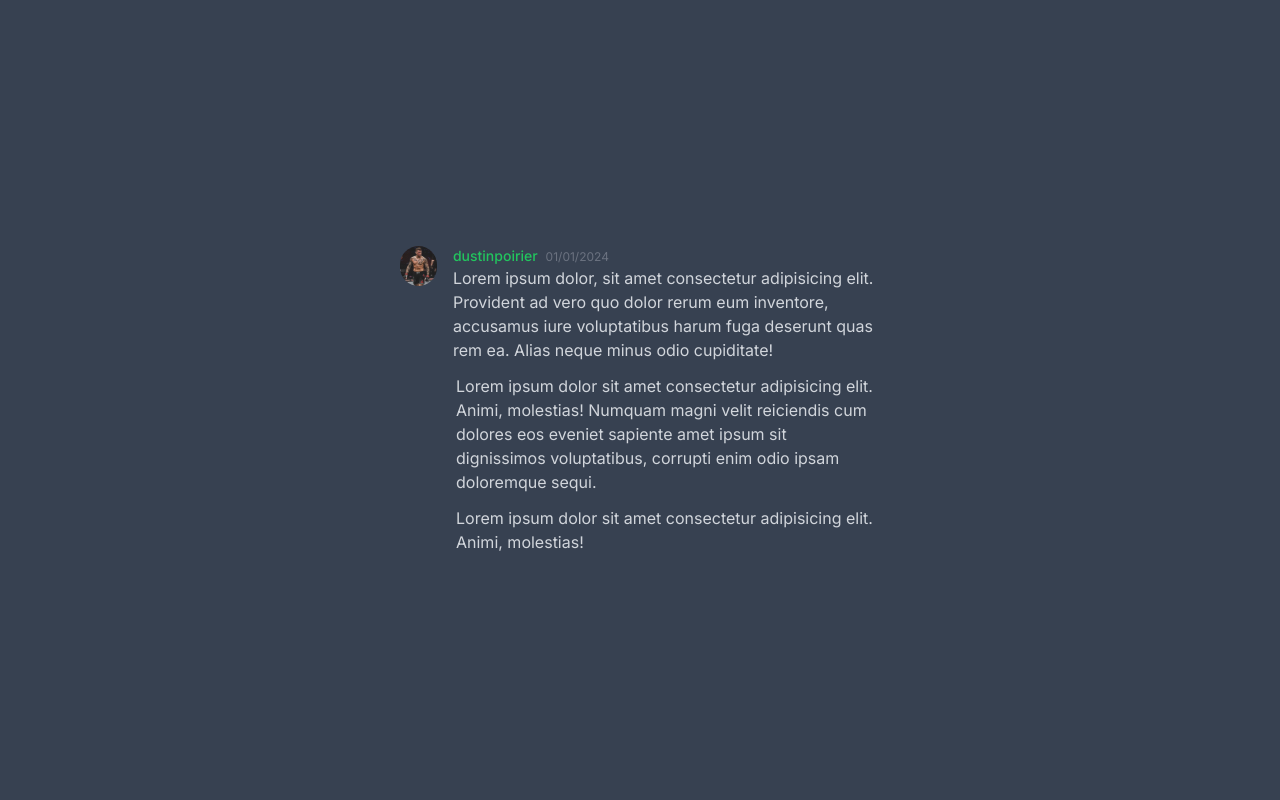
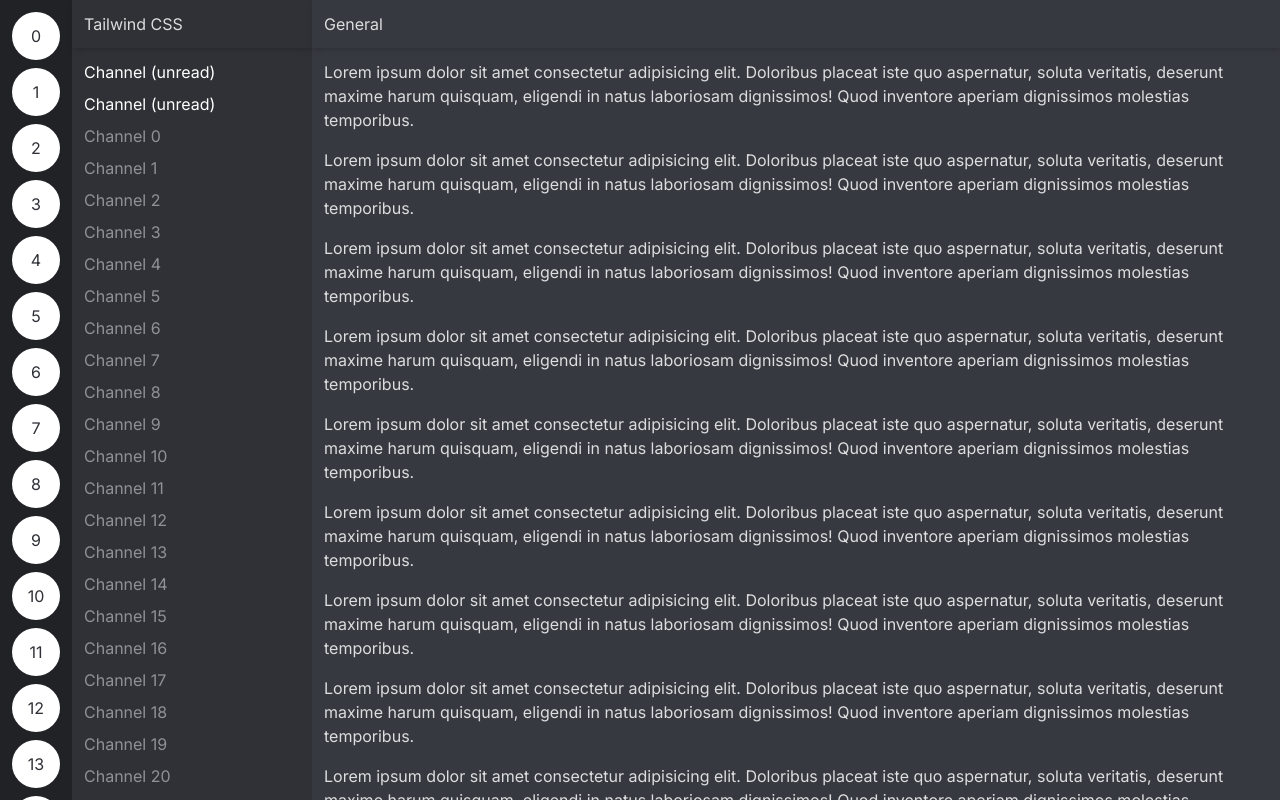
Before and after one commit to John-Kiruba/discord-clone, a Next.js app: page / in a window 1280 px wide. Built offline with nearby package versions, Linux system fonts and the light colour scheme.

Commit message:
Base of DiscordClone

```diff
--- a/app/globals.css
+++ b/app/globals.css
@@ -1,3 +1,36 @@
 @tailwind base;
 @tailwind components;
 @tailwind utilities;
+
+@layer utilities {
+  .hidden-scrollbar::-webkit-scrollbar {
+    display: none; /* Chrome, safari, opera*/
+  }
+
+  .hidden-scrollbar {
+    -ms-overflow-style: none; /*IE and EDGE*/
+    scrollbar-width: none; /* Firefox*/
+  }
+}
+
+/* width */
+::-webkit-scrollbar {
+  width: 10px;
+}
+
+/* Track */
+::-webkit-scrollbar-track {
+  background: #f1f1f1;
+  border-radius: 1000px;
+}
+
+/* Handle */
+::-webkit-scrollbar-thumb {
+  background: #888;
+  border-radius: 5px;
+}
+
+/* Handle on hover */
+::-webkit-scrollbar-thumb:hover {
+  background: #555;
+}
--- a/app/layout.tsx
+++ b/app/layout.tsx
@@ -16,7 +16,7 @@ export default function RootLayout({
 }>) {
   return (
     <html lang="en">
-      <body className={inter.className}>{children}</body>
+      <body className={`${inter.className} `}>{children}</body>
     </html>
   );
 }
--- a/app/page.tsx
+++ b/app/page.tsx
@@ -1,44 +1,45 @@
 export default function Home() {
   return (
-    <div className="bg-gray-700 text-white min-h-screen justify-center flex items-center ">
-      <div className="max-w-lg">
-        <div className="flex hover:bg-gray-800 hover:bg-opacity-30 px-4 py-1">
-          <img
-            className="size-10 rounded-full mr-4"
-            src="/assets/images/dustin.jpeg"
-            alt="dustin"
-          />
-          <div>
-            <p className="flex items-baseline">
-              <span className="text-green-500 mr-2 text-sm font-medium">
-                dustinpoirier
-              </span>{" "}
-              <span className="text-xs  text-gray-500">01/01/2024</span>
-            </p>
-            <p className="text-gray-300">
-              Lorem ipsum dolor, sit amet consectetur adipisicing elit.
-              Provident ad vero quo dolor rerum eum inventore, accusamus iure
-              voluptatibus harum fuga deserunt quas rem ea. Alias neque minus
-              odio cupiditate!
-            </p>
+    <>
+      <div className="flex text-gray-100 h-screen">
+        <div className="bg-gray-900 p-3 space-y-2 overflow-y-scroll hidden-scrollbar">
+          {[...Array(40)].map((_, index) => (
+            <div className="text-gray-800 rounded-full flex items-center justify-center size-12 bg-white ">
+              {index}
+            </div>
+          ))}
+        </div>
+        <div className="bg-gray-800 w-60 flex  flex-col">
+          <div className="px-3 h-12 flex items-center shadow-md">
+            Tailwind CSS
+          </div>
+          <div className="text-gray-300 p-3 flex-1 overflow-y-scroll space-y-2">
+            <p className="text-white">Channel (unread)</p>
+            <p className="text-white">Channel (unread)</p>
+            {[...Array(40)].map((_, index) => (
+              <div className="">
+                <p>Channel {index}</p>
+              </div>
+            ))}
           </div>
         </div>
-        <div className="mt-1 px-4 py-1 hover:bg-gray-800 hover:bg-opacity-30">
-          <p className="text-gray-300 pl-14">
-            Lorem ipsum dolor sit amet consectetur adipisicing elit. Animi,
-            molestias! Numquam magni velit reiciendis cum dolores eos eveniet
-            sapiente amet ipsum sit dignissimos voluptatibus, corrupti enim odio
-            ipsam doloremque sequi.
-          </p>
-        </div>
-
-        <div className="mt-1 px-4 py-1 hover:bg-gray-800 hover:bg-opacity-30">
-          <p className="text-gray-300 pl-14">
-            Lorem ipsum dolor sit amet consectetur adipisicing elit. Animi,
-            molestias!
-          </p>
+        <div className="bg-gray-700 flex-1 flex flex-col">
+          <div className="px-3 h-12 flex items-center shadow-md">General</div>
+          <div className="p-3 flex-1 overflow-y-scroll space-y-4">
+            {[...Array(40)].map((_, index) => (
+              <div className="">
+                <p>
+                  Lorem ipsum dolor sit amet consectetur adipisicing elit.
+                  Doloribus placeat iste quo aspernatur, soluta veritatis,
+                  deserunt maxime harum quisquam, eligendi in natus laboriosam
+                  dignissimos! Quod inventore aperiam dignissimos molestias
+                  temporibus.
+                </p>
+              </div>
+            ))}
+          </div>
         </div>
       </div>
-    </div>
+    </>
   );
 }
--- a/tailwind.config.ts
+++ b/tailwind.config.ts
@@ -13,6 +13,20 @@ const config: Config = {
         "gradient-conic":
           "conic-gradient(from 180deg at 50% 50%, var(--tw-gradient-stops))",
       },
+      colors: {
+        gray: {
+          50: "#ECEDEE",
+          100: "#DCDDDE",
+          200: "#B9BBBE",
+          300: "#8E9297",
+          400: "#72767D",
+          500: "#5C6067",
+          600: "#464950",
+          700: "#36393F",
+          800: "#2F3136",
+          900: "#202225",
+        },
+      },
     },
   },
   plugins: [],
```
Also changed, not shown: package.json (+6 -5 lines), 1 other file (tests, documents, lock files or other folders).
